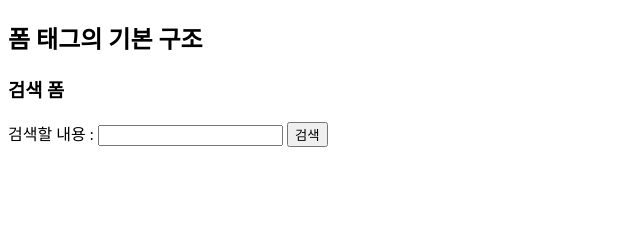
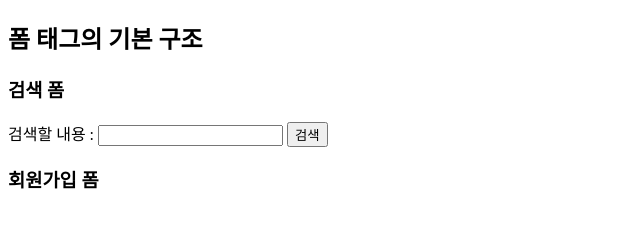
Before and after one commit to jkh991227/front-end-workspace, a plain HTML site: page 1_HTML/06_폼태그.html in a window 1280 px wide. Shown: the whole page, without its empty margins (0-640 px from the left). Drawn offline with Linux system fonts and the light colour scheme.

Commit message:
Update 06_폼태그.html

```diff
--- a/1_HTML/06_폼태그.html
+++ b/1_HTML/06_폼태그.html
@@ -14,5 +14,7 @@
 
       <input type="submit" value="검색" />
     </form>
+
+    <h3>회원가입 폼</h3>
   </body>
 </html>
```
